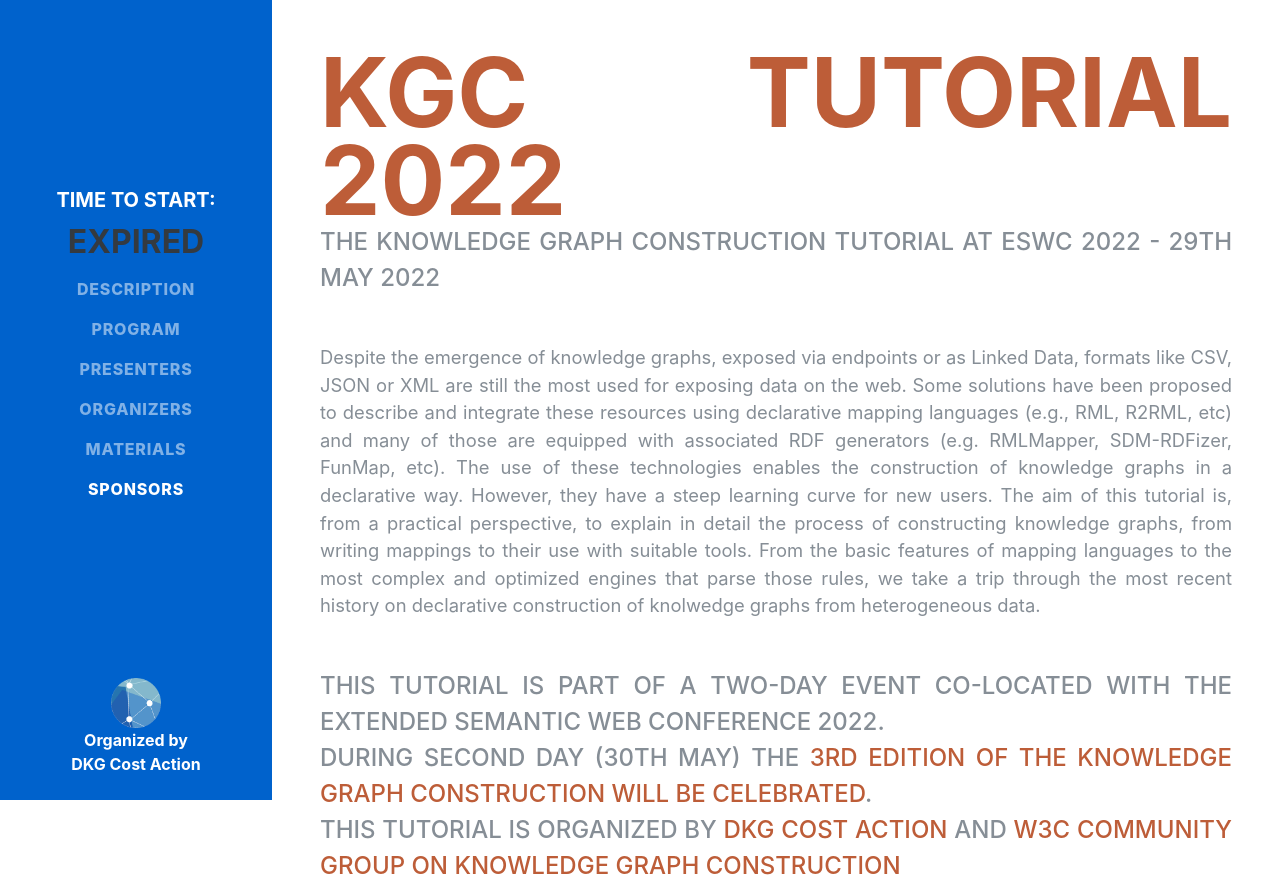
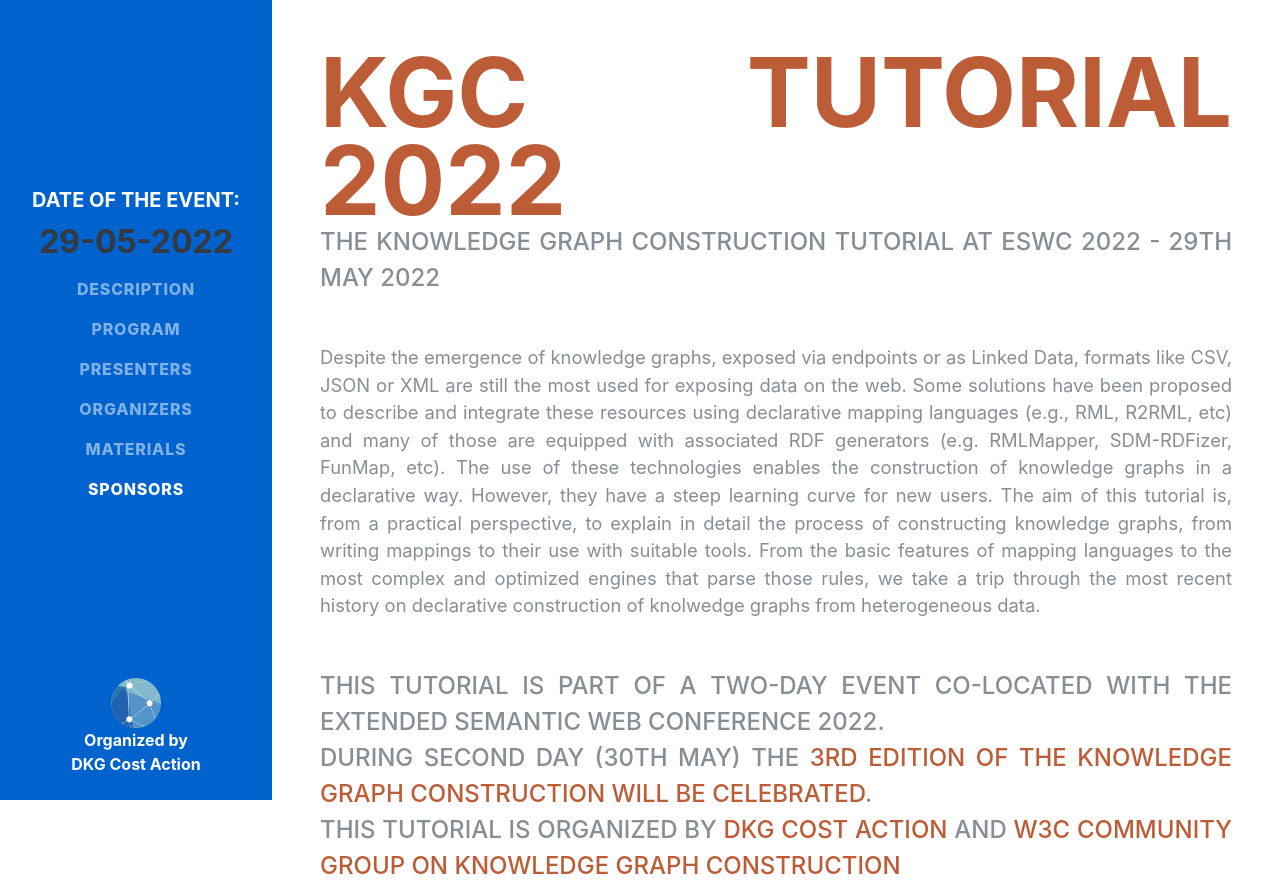
Before and after one commit to kg-construct/eswc-dkg-tutorial-2022, a plain HTML site: page index.html in a window 1280 px wide. Shown: the top 887 px of the page. Drawn offline with Linux system fonts and the light colour scheme; a web font is replaced by a local one.

Commit message:
replacing date

```diff
--- a/index.html
+++ b/index.html
@@ -44,19 +44,19 @@
         var seconds = Math.floor((distance % (1000 * 60)) / 1000);
 
         // Output the result in an element with id="demo"
-        document.getElementById("demo").innerHTML = days + " days " + hours + "h "+ minutes + "m " + seconds + "s ";
+        //document.getElementById("demo").innerHTML = days + " days " + hours + "h "+ minutes + "m " + seconds + "s ";
 
         // If the count down is over, write some text
-        if (distance < 0) {
-          clearInterval(x);
-          document.getElementById("demo").innerHTML = "EXPIRED";
+        //if (distance < 0) {
+         // clearInterval(x);
+         // document.getElementById("demo").innerHTML = "EXPIRED";
         }
-      }, 1000);
+      //}, 1000);
     </script>
 
     <nav class="navbar navbar-expand-lg navbar-dark bg-primary fixed-top" id="sideNav">
-      <h3 class="navbar-brand js-scroll-trigger">Time to start:</h3>
-      <h3 id=demo></h3>
+      <h3 class="navbar-brand js-scroll-trigger">Date of the event:</h3>
+      <h3 id=demo>29-05-2022</h3>
      <!-- <a class="navbar-brand js-scroll-trigger" href="#page-top">
 
           <img class="img-fluid img-profile rounded-circle mx-auto mb-2" src="static/img/profile.jpg" alt="">
```
